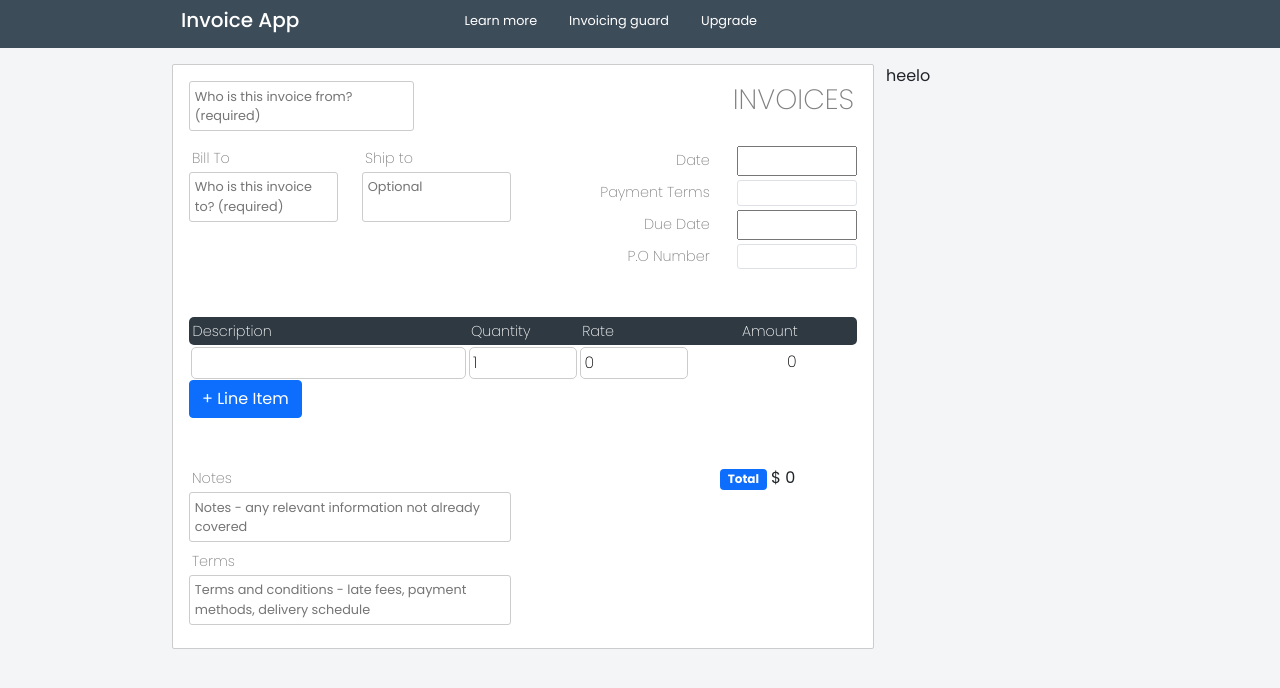
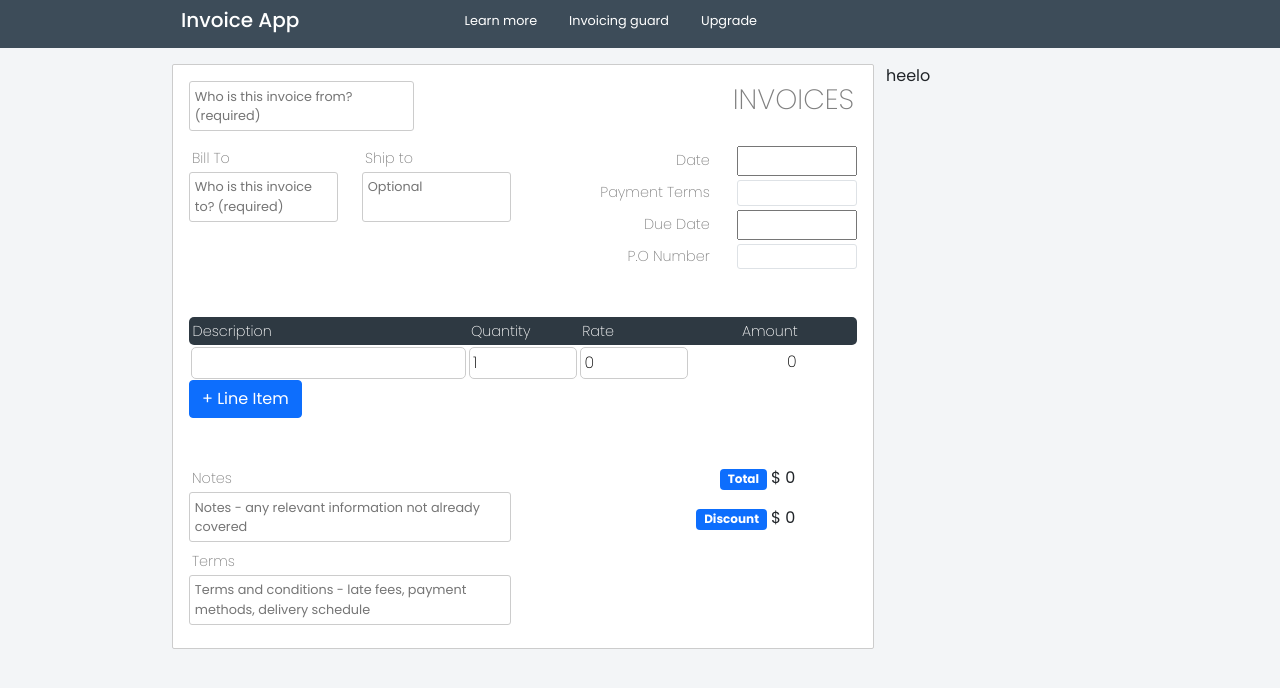
Before and after one commit to jeffkojobans5/invoice-app, a React (Create React App) app: page / in a window 1280 px wide. Shown: the top 688 px of the page. Built offline with nearby package versions, Linux system fonts and the light colour scheme.

Commit message:
--- Beginning Subtotal Section ----

```diff
--- a/src/components/NotesTotal.js
+++ b/src/components/NotesTotal.js
@@ -43,6 +43,10 @@ function NotesTotal () {
 
                 <div className="col-md-6  subtotal">
                             <p className="text-end "> <span className="badge bg-primary">Total</span>  $ { inputFields.subTotal }</p>
+
+                            <div className="discount">
+                                <p className="text-end "> <span className="badge bg-primary">Discount</span>  $ { inputFields.subTotal }</p>
+                            </div>
                 </div>
             </div>
         </div>
```
